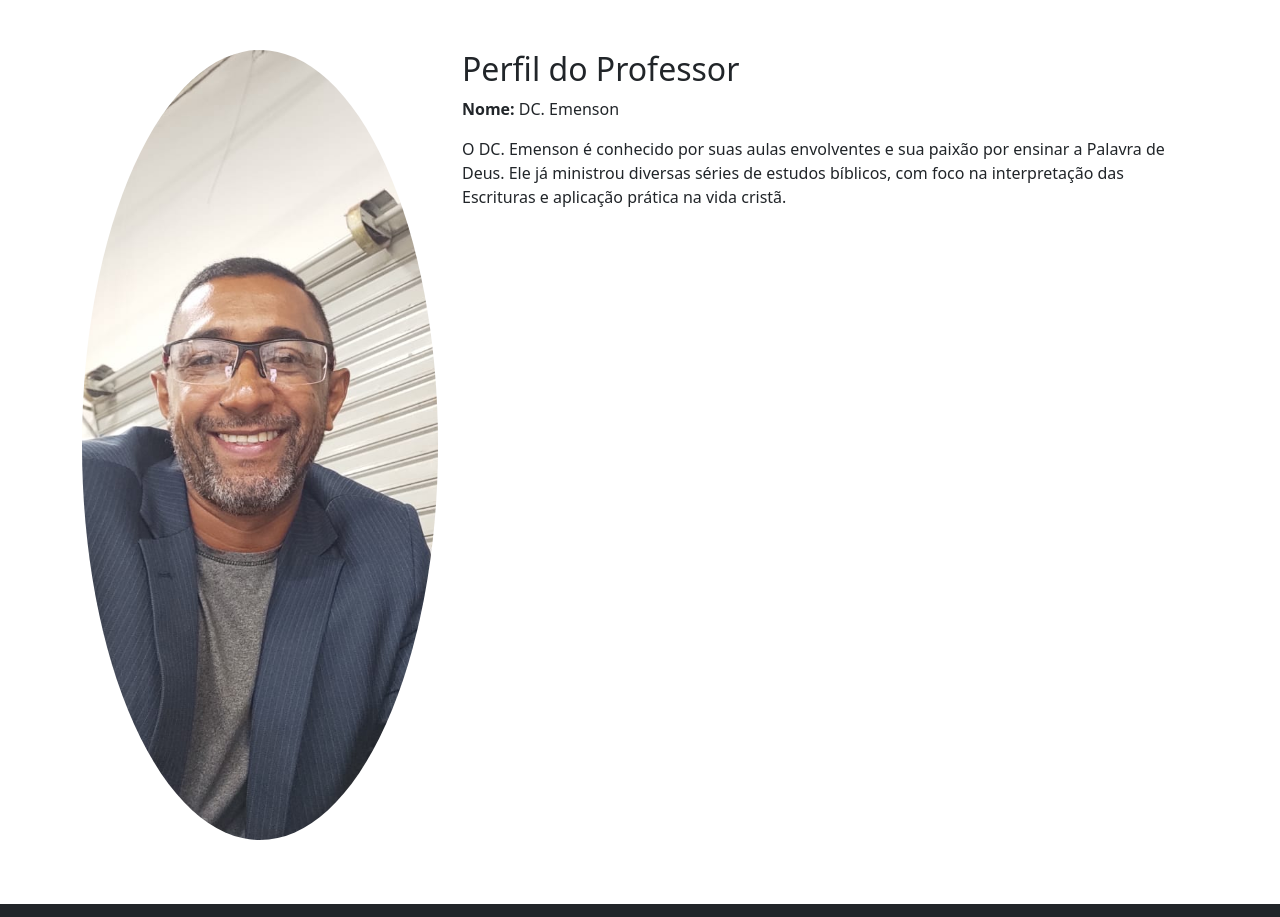
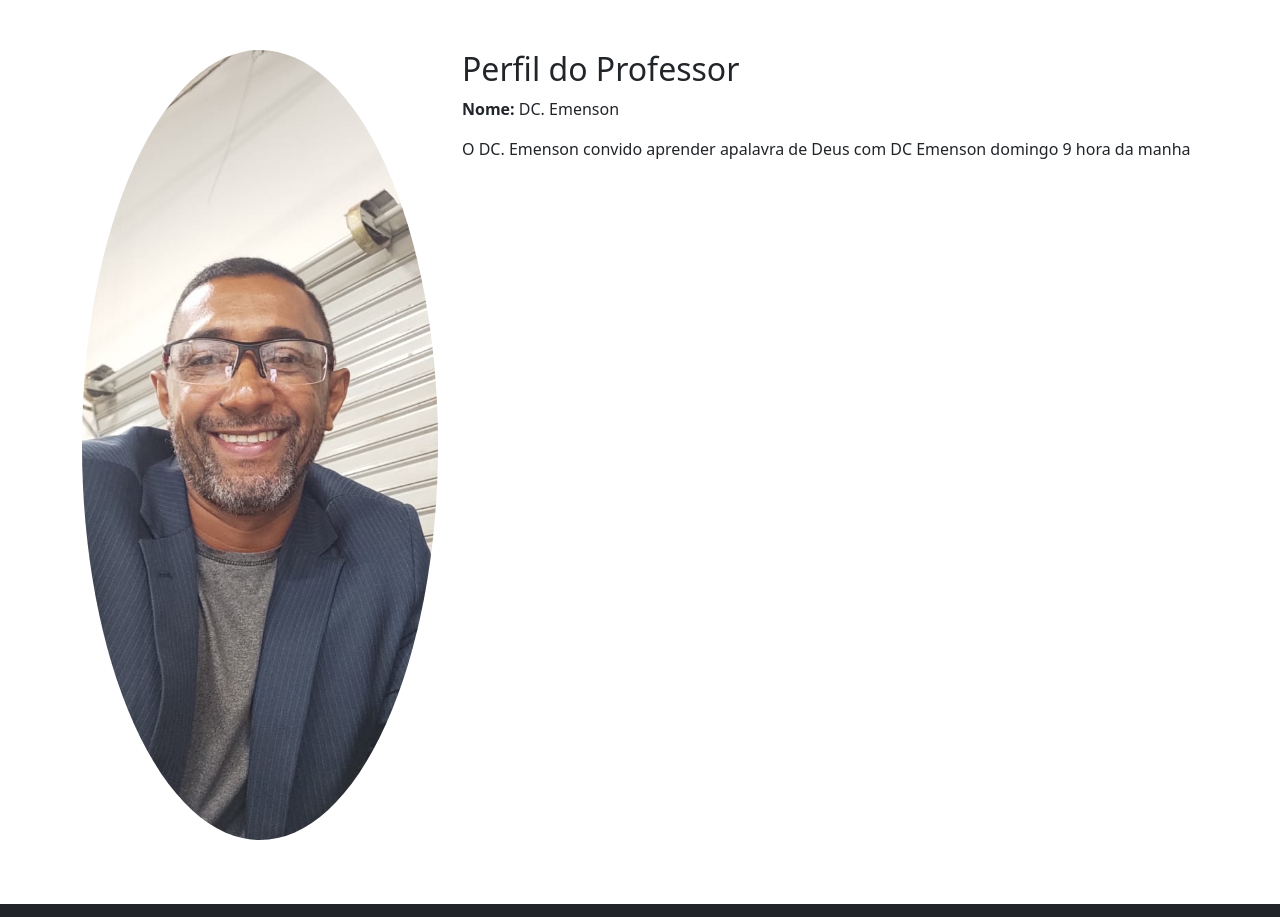
Before and after one commit to humbertoribeirodefreitas/igreja2, a plain HTML site: page Escola biblica.html in a window 1280 px wide. Shown: the part 920-1837 px from the top of the page. Drawn offline with nearby package versions, Linux system fonts and the light colour scheme.

Commit message:
fidelidade200

```diff
--- a/Escola biblica.html
+++ b/Escola biblica.html
@@ -73,7 +73,7 @@
           <!-- <strong>Experiência:</strong> Mais de 20 anos ensinando na Escola Bíblica.-->
         </p>
         <p>
-          O DC. Emenson é conhecido por suas aulas envolventes e sua paixão por ensinar a Palavra de Deus. Ele já ministrou diversas séries de estudos bíblicos, com foco na interpretação das Escrituras e aplicação prática na vida cristã.
+          O DC. Emenson convido aprender  apalavra de Deus com DC Emenson  domingo  9 hora da manha
         </p>
         <p>
          <!---- Acesse mais informações sobre o professor e suas aulas <a href="https://www.perfilprofessorbiblico.com" target="_blank">aqui</a>.--->
```
Also changed, not shown: index.html (+3 -1 lines).
